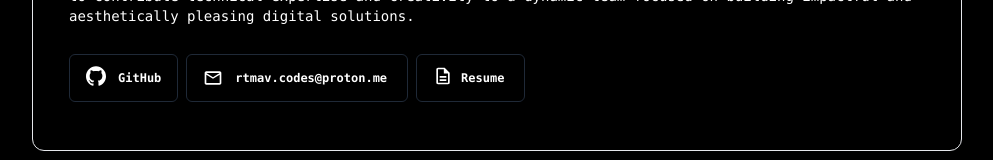
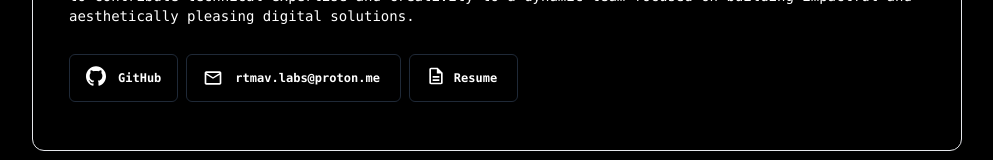
Before and after one commit to rtmav-codes/rtmav-porfolio-site, a SvelteKit app: page / in a window 1280 px wide. Shown: the part 308-468 px from the top of the page, without its empty margins (143-1136 px from the left). Built offline with nearby package versions, Linux system fonts and the light colour scheme; a web font is replaced by a local one.

Commit message:
run analytics

```diff
--- a/package.json
+++ b/package.json
@@ -45,6 +45,7 @@
 	"dependencies": {
 		"@tailwindcss/forms": "^0.5.9",
 		"@tailwindcss/typography": "^0.5.15",
+		"@vercel/analytics": "^1.4.1",
 		"photoswipe": "^5.4.4",
 		"svelte-magnifier": "^0.0.1",
 		"svelte-photoswipe": "^0.0.2",
--- a/src/lib/data/general.js
+++ b/src/lib/data/general.js
@@ -1,5 +1,5 @@
 export default {
-    "email": "rtmav.codes@proton.me",
+    "email": "rtmav.labs@proton.me",
     "id": "clbucvbhetqmq0alraz7sbmtz",
     "introDescription": "Dedicated and innovative frontend developer with a strong commitment to crafting exceptional user experiences. Eager to collaborate with like-minded professionals to design and implement cutting-edge solutions that push the boundaries of web development. Possesses a proven track record of delivering high-quality projects, combined with a passion for staying abreast of emerging industry trends. Ready to contribute technical expertise and creativity to a dynamic team focused on building impactful and aesthetically pleasing digital solutions.",
     "name": "Rotem Avisar",
--- a/src/routes/+layout.svelte
+++ b/src/routes/+layout.svelte
@@ -2,6 +2,8 @@
 	import '../app.css';
 	let { children } = $props();
 	import general from "$lib/data/general.js";
+	import { injectAnalytics } from '@vercel/analytics/sveltekit';
+	injectAnalytics();
 </script>
 
 {@render children()}
```
Also changed, not shown: 2 other files (tests, documents, lock files or other folders).
